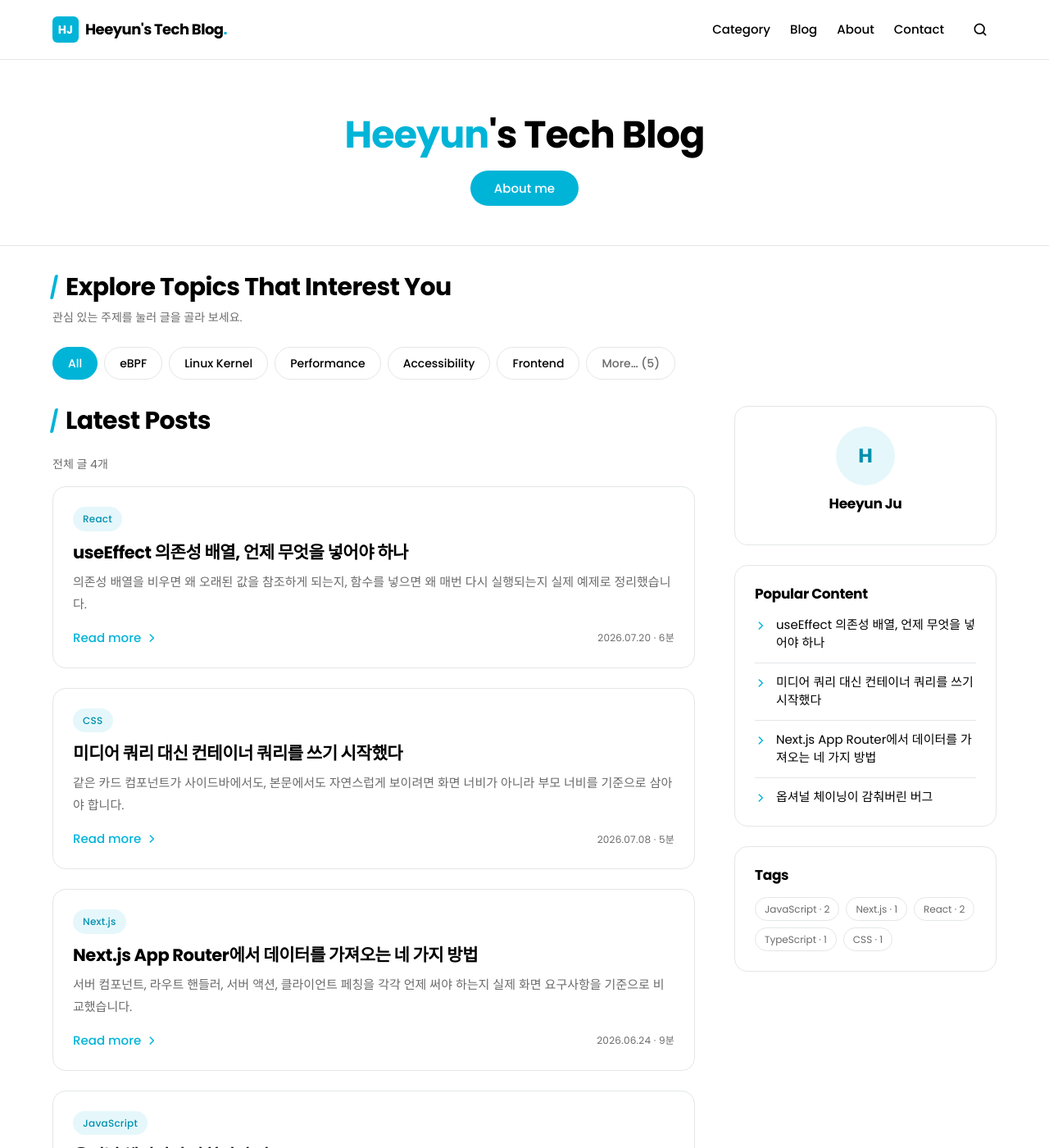
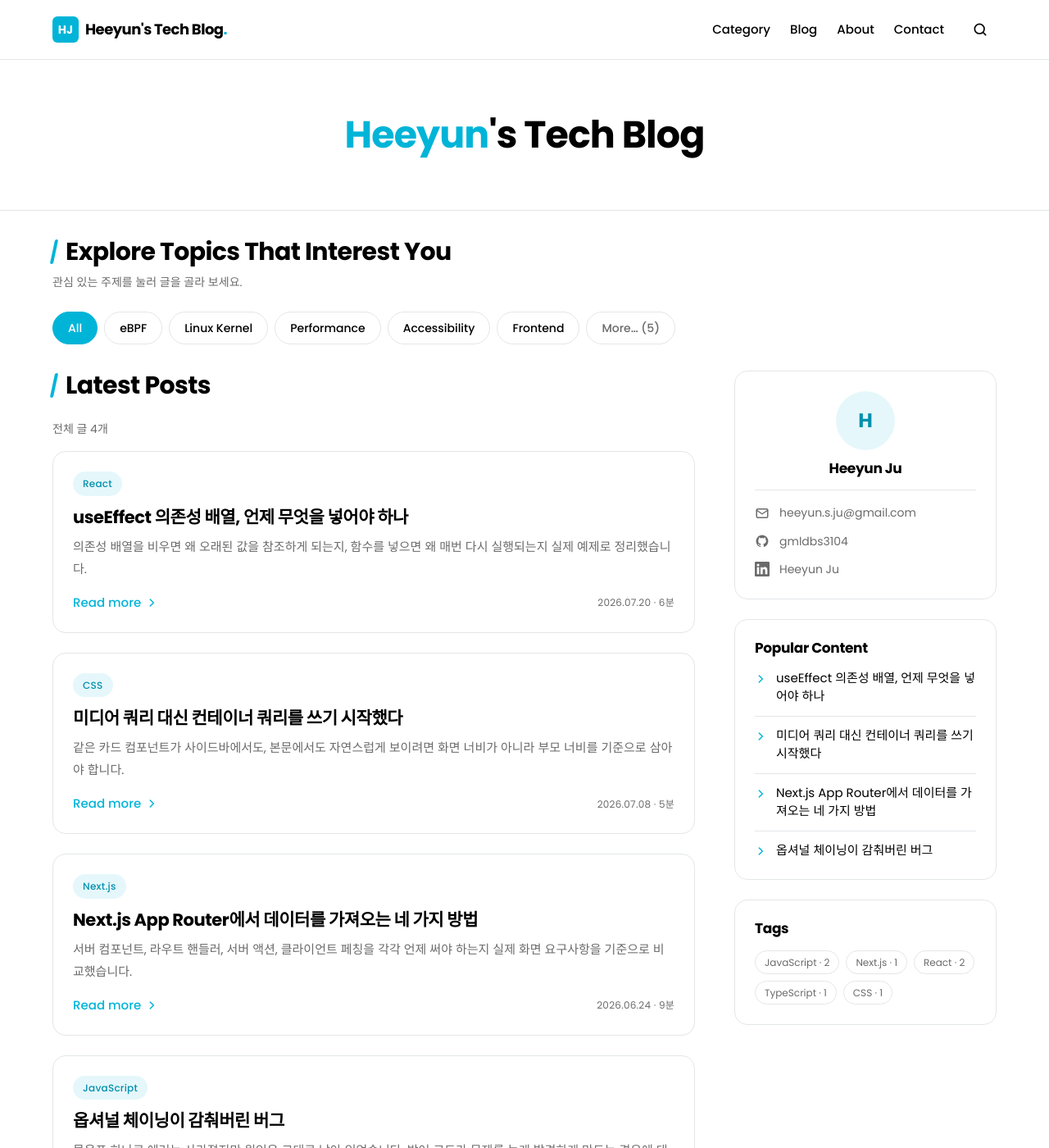
Before and after one commit to gmldbs3104/gmldbs3104.github.io, a Jekyll site: the page built from index.html, in a window 1280 px wide and 1400 px high. Shown: the whole window at 82% size. Built offline with Jekyll 4.4.1, drawn with Linux system fonts in a browser that asks for light colours; some web fonts are replaced.

Commit message:
Move contact links into sidebar profile and drop hero button

```diff
--- a/_config.yml
+++ b/_config.yml
@@ -40,9 +40,6 @@ nav:
 # ---------------------------------------------------------------
 hero:
   # intro: >
-  primary_button:
-    label: "About me"
-    url: "/about/"
 
 # ---------------------------------------------------------------
 # 토픽 필터 (Explore Topics 섹션)
--- a/_includes/hero.html
+++ b/_includes/hero.html
@@ -8,11 +8,5 @@
     {%- if site.hero.intro %}
     <p class="hero-intro lang-ko">{{ site.hero.intro }}</p>
     {%- endif %}
-
-    <div class="hero-actions">
-      <a class="btn btn--primary" href="{{ site.hero.primary_button.url | relative_url }}">
-        {{ site.hero.primary_button.label }}
-      </a>
-    </div>
   </div>
 </section>
--- a/_includes/icon.html
+++ b/_includes/icon.html
@@ -45,4 +45,9 @@
   <path d="M21 12.8A9 9 0 1111.2 3a7 7 0 009.8 9.8z"/>
 </svg>
 
+{%- when "linkedin" -%}
+<svg viewBox="0 0 24 24" fill="currentColor" aria-hidden="true">
+  <path d="M20.45 20.45h-3.56v-5.57c0-1.33-.02-3.04-1.85-3.04-1.85 0-2.14 1.45-2.14 2.94v5.67H9.35V9h3.41v1.56h.05c.48-.9 1.64-1.85 3.37-1.85 3.6 0 4.27 2.37 4.27 5.46v6.28zM5.34 7.43a2.06 2.06 0 110-4.13 2.06 2.06 0 010 4.13zM7.12 20.45H3.56V9h3.56v11.45zM22.22 0H1.77C.79 0 0 .77 0 1.73v20.54C0 23.23.79 24 1.77 24h20.45c.98 0 1.78-.77 1.78-1.73V1.73C24 .77 23.2 0 22.22 0z"/>
+</svg>
+
 {%- endcase -%}
--- a/_includes/sidebar.html
+++ b/_includes/sidebar.html
@@ -15,7 +15,36 @@
   <section class="widget profile-card">
     <div class="profile-avatar" aria-hidden="true">{{ site.author.name | slice: 0 }}</div>
     <h2 class="widget-title">{{ site.author.name }}</h2>
+    {%- if site.author.bio %}
     <p class="profile-bio lang-ko">{{ site.author.bio }}</p>
+    {%- endif %}
+
+    <ul class="profile-links">
+      {%- if site.author.email %}
+      <li>
+        <a href="mailto:{{ site.author.email }}">
+          {% include icon.html name="mail" %}
+          <span>{{ site.author.email }}</span>
+        </a>
+      </li>
+      {%- endif %}
+      {%- if site.social.github %}
+      <li>
+        <a href="https://github.com/{{ site.social.github }}" rel="me noopener">
+          {% include icon.html name="github" %}
+          <span>{{ site.social.github }}</span>
+        </a>
+      </li>
+      {%- endif %}
+      {%- if site.social.linkedin %}
+      <li>
+        <a href="https://www.linkedin.com/in/{{ site.social.linkedin }}/" rel="me noopener">
+          {% include icon.html name="linkedin" %}
+          <span>{{ site.author.name }}</span>
+        </a>
+      </li>
+      {%- endif %}
+    </ul>
   </section>
 
   <!-- 인기 글 -->
--- a/assets/css/main.css
+++ b/assets/css/main.css
@@ -674,6 +674,26 @@ code, pre { font-family: var(--font-mono); font-size: 0.9em; }
   line-height: var(--lh-loose);
 }
 
+.profile-links {
+  list-style: none;
+  margin: var(--sp-4) 0 0;
+  padding: var(--sp-4) 0 0;
+  border-top: 1px solid var(--color-border);
+  display: grid;
+  gap: var(--sp-3);
+  text-align: left;
+}
+.profile-links a {
+  display: flex;
+  align-items: center;
+  gap: var(--sp-3);
+  color: var(--color-text-muted);
+  font-size: var(--fs-sm);
+}
+.profile-links a:hover { color: var(--color-primary); }
+.profile-links svg { width: 18px; height: 18px; flex-shrink: 0; }
+.profile-links span { min-width: 0; overflow-wrap: anywhere; }
+
 /* ==============================================================
    9. 포스트 상세 / 일반 페이지
    ============================================================== */
```
Also changed, not shown: other parts of _includes/icon.html (+1 -1 lines).
